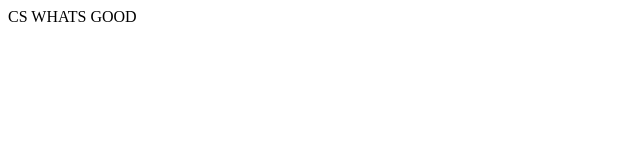
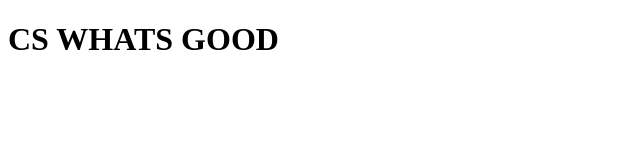
Before and after one commit to liyoujia0306/qazwsxedcrfvtgbyhnujmikol1234.github.io, a plain HTML site: page index.html in a window 1280 px wide. Shown: the whole page, without its empty margins (0-640 px from the left). Drawn offline with Linux system fonts and the light colour scheme.

Commit message:
small change

```diff
--- a/index.html
+++ b/index.html
@@ -5,6 +5,6 @@
     <title></title>
   </head>
   <body>
-    <h> CS WHATS GOOD </h>
+    <h1> CS WHATS GOOD </h1>
   </body>
 </html>
```
